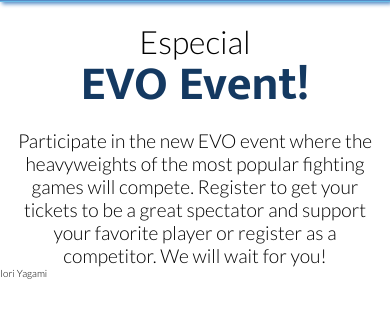
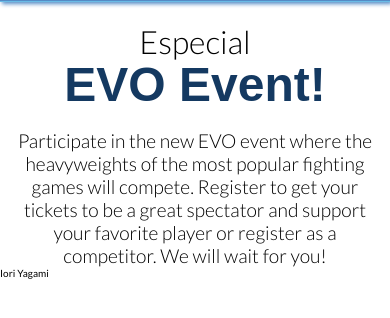
Before and after one commit to KortexCode/LandingPage-Animation, a plain HTML site: page index.html in a window 390 px wide. Shown: the part 38-356 px from the top of the page. Drawn offline with Linux system fonts and the light colour scheme.

Commit message:
Se cambia el fonts-family general, se da estilos al main content de desktop y se realizan cambios al mobile

```diff
--- a/desktop.css
+++ b/desktop.css
@@ -1,4 +1,3 @@
-
 
 .container {
   display:grid;
@@ -9,7 +8,7 @@
                         "footer   aside";
 
 }
-
+/* NAVBAR */
 .navbar {
   display: grid;
   grid-template-columns: 15% 85%;
@@ -17,6 +16,7 @@
   animation: navbar 1.5s ease-in-out 0.5s;
 
 }
+
 @keyframes navbar {
   0% {
     transform: translateY(-200px);
@@ -26,16 +26,10 @@
   }
 }
 
-/* .navbar_logo {
-  position: absolute;
-  left: 0;
-}   */
-
 .navbar__content-desktop {
   display: flex;
   justify-self:  center;
 }
-
 .navbar__content-desktop ul {
   display: flex;
   list-style: none;
@@ -50,7 +44,19 @@
   text-decoration: none;
   color: white;
 }
-
 #navbar__btn {
   display: none;
 }
+
+/* MAIN-CONTENT */
+
+.main-content {
+  padding:80px ;
+  grid-area: section;
+  align-items:start;
+  justify-content: space-evenly;
+}
+.main-content p:last-child{
+  width: 60%;
+  text-align: start;
+}
--- a/index.html
+++ b/index.html
@@ -10,15 +10,7 @@
   <!--   Fonts -->
   <link rel="preconnect" href="https://fonts.googleapis.com">
   <link rel="preconnect" href="https://fonts.gstatic.com" crossorigin>
-  <link
-    href="https://fonts.googleapis.com/css2?family=Lato:ital,wght@0,300;1,100;1,700&family=Poppins:wght@300;400;600&display=swap"
-    rel="stylesheet">
-
-  <link rel="preconnect" href="https://fonts.googleapis.com">
-  <link rel="preconnect" href="https://fonts.gstatic.com" crossorigin>
-  <link
-    href="https://fonts.googleapis.com/css2?family=Lato:ital,wght@0,300;1,100;1,700&family=Mukta:wght@200;400;600;700&display=swap"
-    rel="stylesheet">
+  <link href="https://fonts.googleapis.com/css2?family=Lato:wght@300;400;700&display=swap" rel="stylesheet">
   <!-- Font Awesome -->
   <link rel="stylesheet" href="https://cdnjs.cloudflare.com/ajax/libs/font-awesome/6.4.2/css/all.min.css"
     integrity="sha512-z3gLpd7yknf1YoNbCzqRKc4qyor8gaKU1qmn+CShxbuBusANI9QpRohGBreCFkKxLhei6S9CQXFEbbKuqLg0DA=="
--- a/main.css
+++ b/main.css
@@ -21,7 +21,7 @@
 body {
     height: 100vh;
     font-size: 62.5%;
-    font-family: 'Lato', sans-serif;
+    font-family: "Lato", sans-serif;
 }
 
 .page {
@@ -197,6 +197,9 @@
 /* MAIN-CONTENT */
 .main-content {
     padding: 0 8px 0;
+    display: flex;
+    flex-direction: column;
+    align-items: center;
     text-align: center;
 }
 .main-content p:first-child {
@@ -204,6 +207,7 @@
 }
 .main-content h1 {
     font-size: 48px;
+    font-weight: 600;
     line-height: 1;
     font-family: "Mukta", sans-serif;
     color: #143961;
@@ -211,5 +215,5 @@
 .main-content p {
     margin-top: 20px;
     font-size: var(--s);
-    font-weight: 400;
+    font-weight: 300;
 }
```
